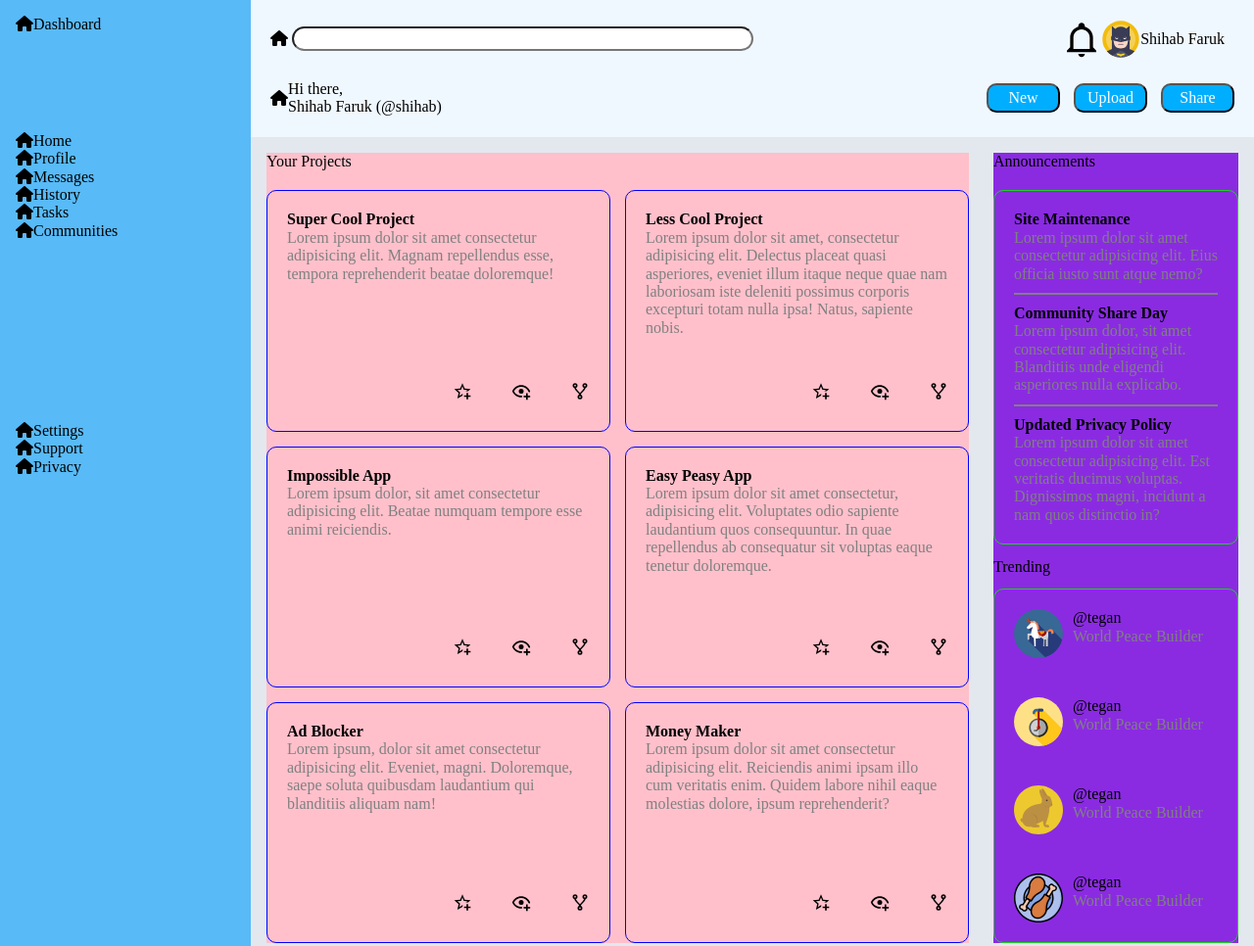
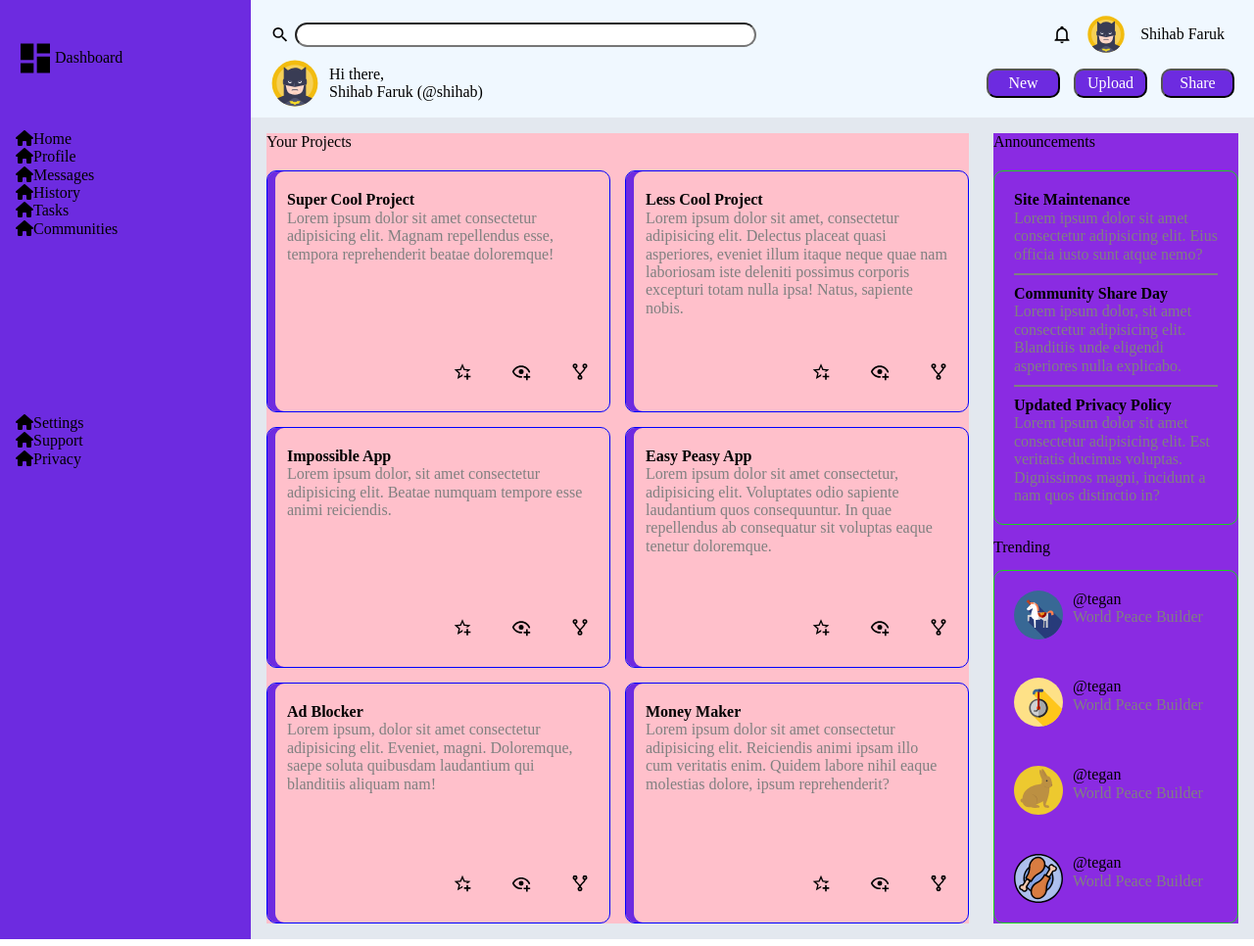
Before and after one commit to sfaruk2001/Dashboard, a plain HTML site: page index.html in a window 1280 px wide. Shown: the top 966 px of the page at 98% size. Drawn offline with Linux system fonts and the light colour scheme.

Commit message:
tweaked color and basic layout complete

```diff
--- a/index.html
+++ b/index.html
@@ -12,8 +12,8 @@
     <div class="container">
         <div class="sidebar">
             <div class="logo">
-                <i class="fa-solid fa-house"></i>
-                <div>Dashboard</div>
+                <img src="./view-dashboard.svg" alt="dashboard-logo">
+                <div class="dashboard-text" color="white">Dashboard</div>
             </div>
 
             <nav>
@@ -40,18 +40,18 @@
             <div class="header">
                 <div class="header-top">
                     <div class="header-search">
-                        <i class="fa-solid fa-house"></i>
+                        <img src="./magnify.svg" alt="search" class="search">
                         <input type="search">
                     </div>
                     <div class="header-pfp">
-                        <img src="./bell.svg" alt="bell">
-                        <img src="./bat.svg" alt="bat">
+                        <img src="./bell.svg" alt="bell" class="bell">
+                        <img src="./bat.svg" alt="bat" class="small-bat">
                         <span>Shihab Faruk</span>
                     </div>
                 </div>
                 <div class="header-bottom">
                     <div class="header-bio">
-                        <i class="fa-solid fa-house"></i>
+                        <img src="./bat.svg" alt="big-batman-pfp">
                         <div>
                             <p>Hi there,</p>
                             <p>Shihab Faruk (@shihab)</p>
--- a/styles.css
+++ b/styles.css
@@ -19,12 +19,21 @@
     grid-template-columns: 1fr;
     gap: 30px;
     padding: 16px;
-    background-color: rgb(88, 186, 247);
+    background-color: rgb(109, 43, 224);
 }
+
 
 .logo {
     grid-row: 1 / 2;
     display: flex;
+}
+
+.logo > img {
+    width: 40px;
+}
+
+.dashboard-text {
+    align-self: center;
 }
 
 nav {
@@ -48,7 +57,7 @@ ul li {
 .content-wrap {
     display: grid;
     grid-template-columns: 1fr;
-    grid-template-rows: 1fr 6fr;
+    grid-template-rows: auto 6fr;
 }
 
 .header {
@@ -70,10 +79,25 @@ ul li {
     display: flex;
     align-items: center;
     margin-right: 10px;
+    gap: 15px;
 }
 
-.header-top img {
+.small-bat {
     width: 40px;
+}
+
+.bell {
+    width: 20px;
+}
+
+
+.header-search {
+    display: flex;
+    gap: 5px;
+}
+
+.header-search > img {
+    width: 20px;
 }
 
 input[type='search'] {
@@ -93,13 +117,17 @@ input[type='search'] {
 .header-bio {
     display: flex;
     align-items: center;
+    gap: 10px;
+}
 
+.header-bio > img {
+    width: 50px;
 }
 
 .header-buttons > button {
     width: 75px;
     height: 30px;
-    background-color: rgb(0, 174, 255);
+    background-color: rgb(109, 43, 224);
     color: white;
 
     border-radius: 10px;
@@ -144,7 +172,7 @@ input[type='search'] {
     padding: 20px;
     display: grid;
     grid-template-rows: 4fr 1fr;
-    /** box-shadow: inset 0.5em 0em gold; */
+    box-shadow: inset 0.5em 0em rgb(109, 43, 224);;
 }
 
 .card-text {
```
Also changed, not shown: home.svg (added), magnify.svg (added), view-dashboard.svg (added).
